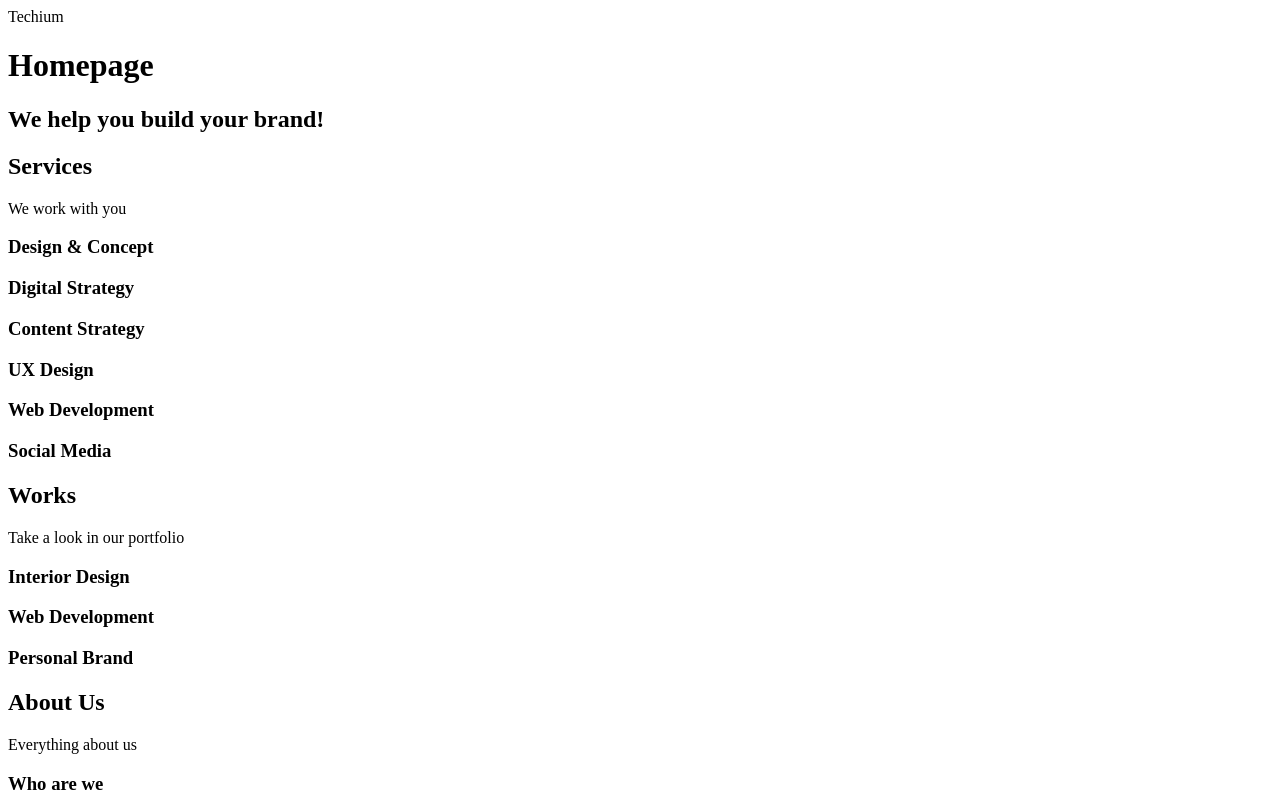
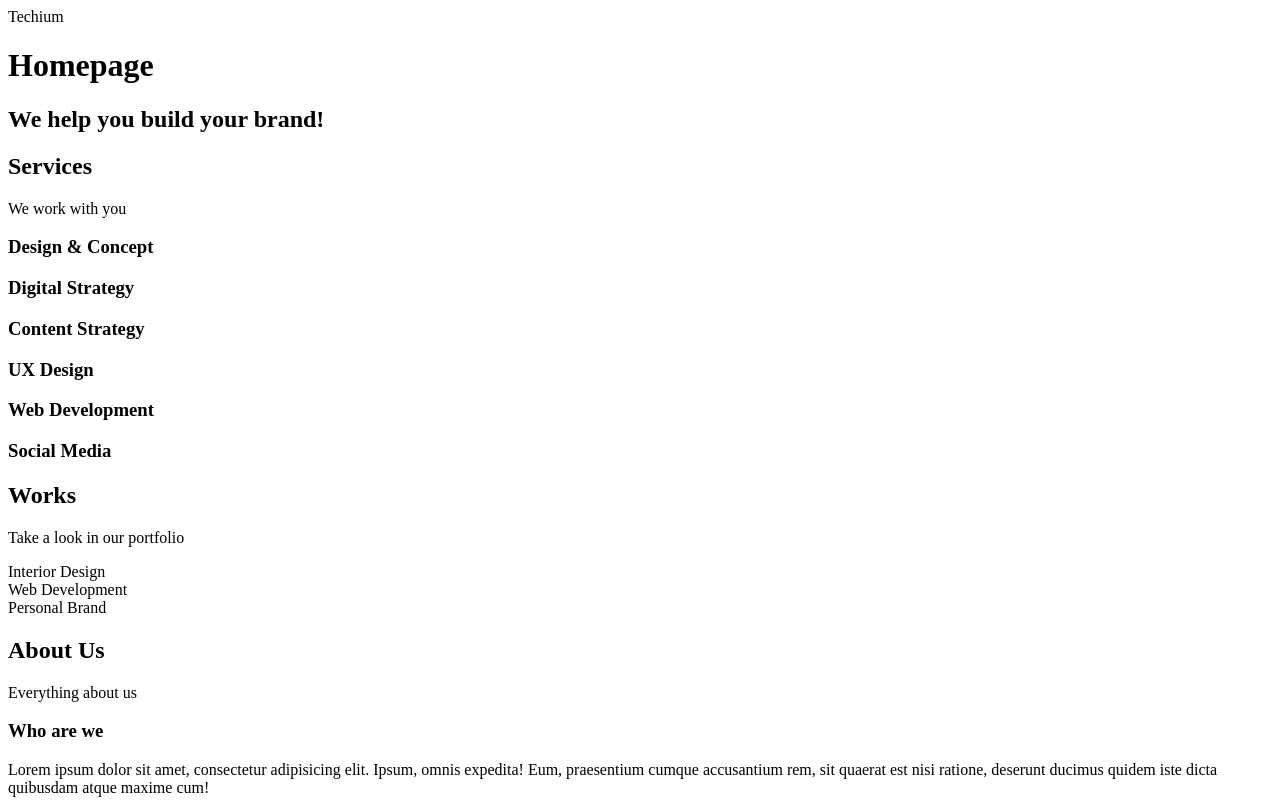
Before and after one commit to JavierGutierrezC/holbertonschool-web_front_end, a plain HTML site: page 0x00-html_advanced/17-index.html in a window 1280 px wide. Shown: the top 800 px of the page. Drawn offline with Linux system fonts and the light colour scheme.

```diff
--- a/0x00-html_advanced/17-index.html
+++ b/0x00-html_advanced/17-index.html
@@ -1,38 +1,30 @@
 <!DOCTYPE html>
 <html lang="en" dir="ltr">
     <head>
-    <meta charset="utf-8">
-    <meta  name="viewport" content="width=device-width, initial-scale=1.0, viewport-fit=cover">
+        <meta charset="UTF-8">
+        <meta name="viewport" content="width=device-width, initial-scale=1.0, viewport-fit=cover">
         <title>Homepage - Techium</title>
         <meta name="description" content="Techium is a digital agency">
         <link rel="icon" type="image/x-icon" href="./favicon.ico">
         <link rel="icon" type="image/png" href="./favicon.png">
     </head>
     <body>
-
-
         <!-- Header -->
+        <header>
             <div>
-        <header>
                 <span>Techium</span>
                 <nav></nav>
+            </div>
         </header>
-    </div>
-
-
         <!-- Main -->
         <main>
             <h1>Homepage</h1>
-
-
             <!-- Hero section -->
             <section>
                 <div>
                     <h2>We help you build your brand!</h2>
                 </div>
             </section>
-
-
             <!-- Services section -->
             <section>
                 <div>
@@ -50,8 +42,6 @@
                     </div>
                 </div>
             </section>
-
-
             <!-- Works section -->
             <section>
                 <div>
@@ -60,20 +50,12 @@
                         <p>Take a look in our portfolio</p>
                     </header>
                     <div>
-                    <article>
-                        <h3>Interior Design</h3>
-                    </article>
-                    <article>
-                        <h3>Web Development</h3>
-                    </article>
-                    <article>
-                        <h3>Personal Brand</h3>
-                    </article>
+                        <article>Interior Design</article>
+                        <article>Web Development</article>
+                        <article>Personal Brand</article>
                     </div>
                 </div>
             </section>
-
-
             <!-- About Us section -->
             <section>
                 <div>
@@ -91,8 +73,6 @@
                     </div>
                 </div>
             </section>
-
-
             <!-- Latest news section -->
             <section>
                 <div>
@@ -118,8 +98,6 @@
                     </div>
                 </div>
             </section>
-
-
             <!-- Testimonials section -->
             <section>
                 <div>
@@ -134,8 +112,6 @@
                     </div>
                 </div>
             </section>
-
-
             <!-- Contact section -->
             <section>
                 <div>
@@ -149,8 +125,6 @@
                 </div>
             </section>
         </main>
-
-
         <!-- Footer -->
         <footer>
             <div>
```
Lines whose indentation alone changed are shown as unchanged.
